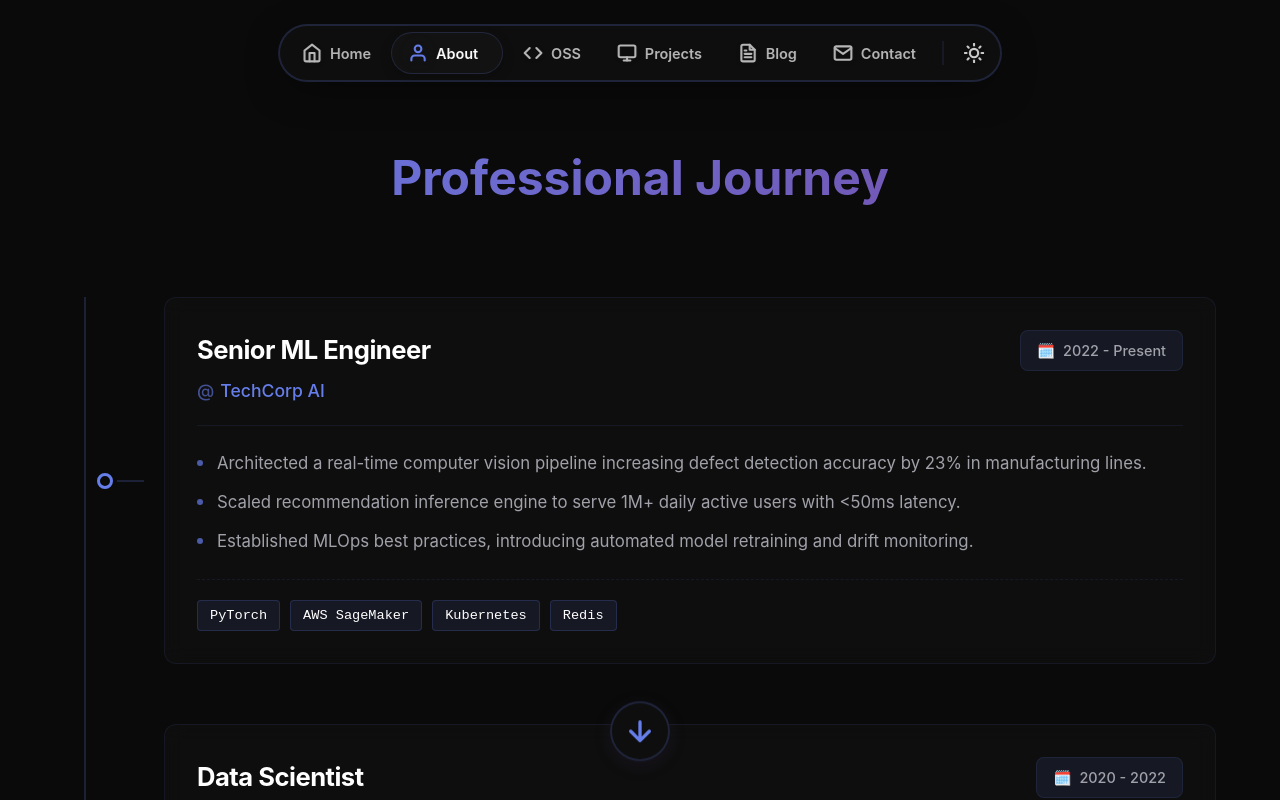
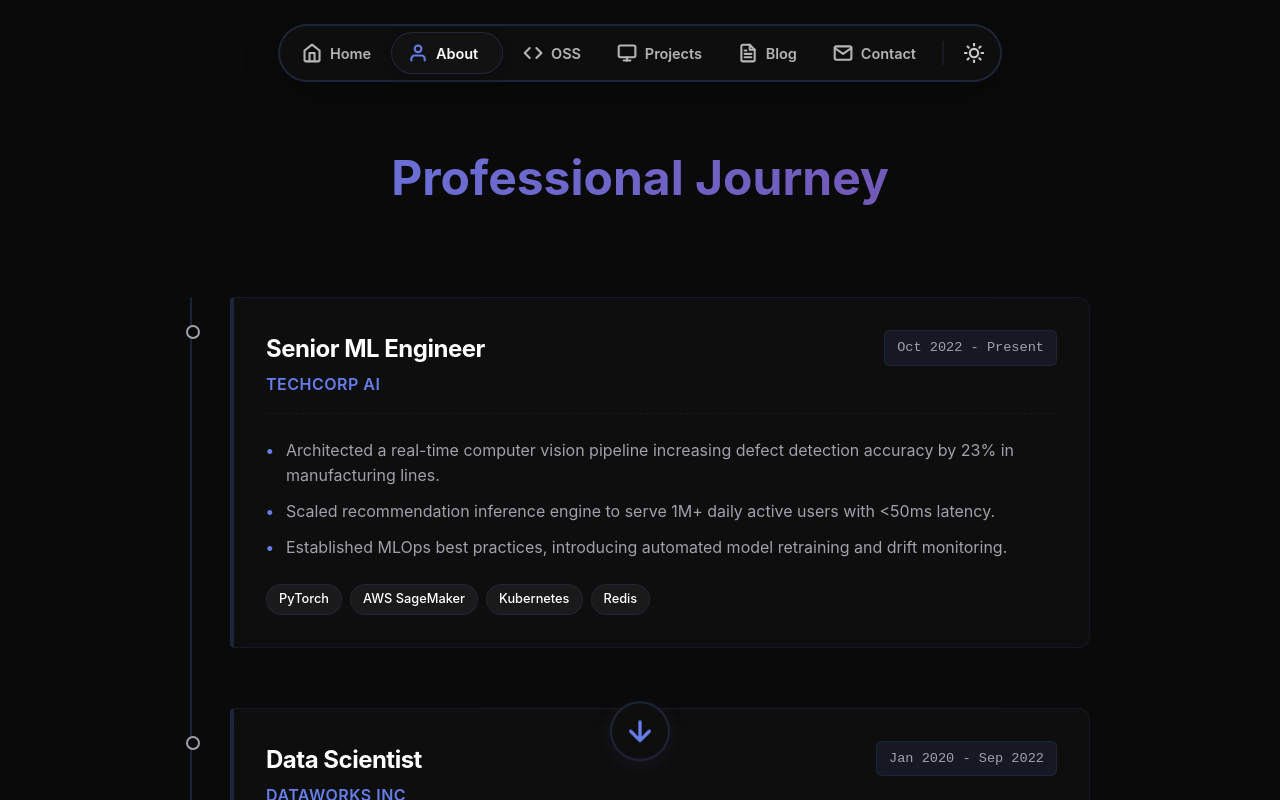
Before and after one commit to AlanPonnachan/AlanPonnachan.github.io, a React (Create React App) app: page / in a window 1280 px wide. Both pictures are taken after a click on the button "About". Shown: the top 800 px of the page. Built offline with nearby package versions, Linux system fonts and the light colour scheme.

Commit message:
improve about page

```diff
--- a/src/App.css
+++ b/src/App.css
@@ -408,7 +408,11 @@ body {
 .about-image img { width: 100%; height: auto; border-radius: 20px; }
 .image-overlay { position: absolute; bottom: 20px; left: 20px; background: rgba(102, 126, 234, 0.9); color: white; padding: 8px 16px; border-radius: 25px; font-size: 14px; font-weight: 500; }
 
-/* Experience Timeline */
+/* Experience Timeline & About Structure */
+.about {
+  padding: 40px 0 80px;
+}
+
 .experience-section h2 {
   font-size: 3rem;
   font-weight: 700;
@@ -422,146 +426,117 @@ body {
 
 .experience-timeline {
   position: relative;
-  max-width: 100%;
+  max-width: 900px; /* Optimal reading width */
   margin: 0 auto;
-  padding-left: 20px;
+  padding-left: 40px; /* Space for the line */
 }
 
-/* The main vertical line running down the left */
+/* The Continuous Vertical Line */
 .experience-timeline::before {
   content: '';
   position: absolute;
-  left: 20px;
+  left: 0;
   top: 0;
   bottom: 0;
   width: 2px;
   background: var(--border-color-strong);
+  border-radius: 2px;
 }
 
 .experience-item {
   position: relative;
   margin-bottom: 60px;
-  display: flex;
-  gap: 30px;
 }
 
 .experience-item:last-child {
   margin-bottom: 0;
 }
 
-/* Visual Connector (Dot + Horizontal Line) */
-.timeline-connector {
-  display: flex;
-  align-items: center;
-  min-width: 50px; /* Space for the connector */
+/* The Timeline Dot (Pseudo-element) */
+.experience-item::before {
+  content: '';
+  position: absolute;
+  left: -44px; /* Align perfectly with vertical line */
+  top: 28px;
+  width: 10px;
+  height: 10px;
+  border-radius: 50%;
+  background: var(--background-color);
+  border: 2px solid var(--text-secondary);
+  transition: all 0.3s ease;
+  z-index: 1;
 }
 
-.timeline-dot {
-  width: 16px;
-  height: 16px;
-  background: var(--background-color);
-  border: 3px solid var(--gradient-start);
-  border-radius: 50%;
-  position: absolute;
-  left: 13px; /* Aligned with main vertical line */
-  z-index: 2;
-  transition: all 0.3s ease;
-  box-shadow: 0 0 0 4px rgba(10, 10, 10, 1); /* Creates a gap around the dot */
+/* Dot Glow on Hover */
+.experience-item:hover::before {
+  background: var(--gradient-start);
+  border-color: var(--gradient-start);
+  box-shadow: 0 0 15px var(--hero-glow-1);
+  transform: scale(1.3);
 }
 
-.timeline-line {
-  height: 2px;
-  width: 40px;
-  background: var(--border-color-strong);
-  position: absolute;
-  left: 20px;
-  transition: width 0.3s ease, background-color 0.3s ease;
+/* Modern Card Content */
+.exp-content {
+  background: var(--card-background);
+  /* Glassmorphism subtle effect */
+  backdrop-filter: blur(10px);
+  border: 1px solid var(--border-color);
+
+  /* The "Accent" Border on the left */
+  border-left: 4px solid var(--border-color-strong);
+
+  border-radius: 4px 12px 12px 4px; /* Square left, rounded right */
+  padding: 32px;
+  transition: all 0.3s cubic-bezier(0.4, 0, 0.2, 1);
 }
 
-/* Hover effects for the connector */
-.experience-item:hover .timeline-dot {
-  background: var(--gradient-start);
-  box-shadow: 0 0 15px var(--hero-glow-1);
-  transform: scale(1.2);
+/* Hover Effect: Card Lifts & Glows */
+.experience-item:hover .exp-content {
+  transform: translateX(10px); /* Move slightly right */
+  border-left-color: var(--gradient-start); /* Light up the accent border */
+  box-shadow: 0 5px 30px -10px rgba(0,0,0,0.3);
+  background: linear-gradient(to right, var(--hero-glow-1), transparent);
 }
 
-.experience-item:hover .timeline-line {
-  background: var(--gradient-start);
-  width: 50px; /* Line grows slightly to connect to card */
-}
-
-/* The Main Card */
-.exp-content {
-  flex: 1;
-  background: var(--card-background);
-  border: 1px solid var(--border-color);
-  border-radius: 12px;
-  padding: 32px;
-  backdrop-filter: blur(10px);
-  position: relative;
-  transition: all 0.3s ease, box-shadow 0.3s ease-in-out;
-}
-
-/* Glow Effect */
-.exp-content:hover {
-  transform: translateY(-3px);
-  border-color: var(--border-color-strong);
-  box-shadow: 0 0 25px 5px var(--cursor-glow);
-}
-
-/* Card Header Area */
+/* Header Typography */
 .exp-header {
   display: flex;
   justify-content: space-between;
   align-items: flex-start;
   margin-bottom: 24px;
-  border-bottom: 1px solid var(--border-color);
-  padding-bottom: 20px;
+  border-bottom: 1px dashed var(--border-color);
+  padding-bottom: 15px;
   flex-wrap: wrap;
-  gap: 15px;
-}
-
-.exp-role-wrapper {
-  display: flex;
-  flex-direction: column;
+  gap: 10px;
 }
 
 .exp-header h4 {
-  font-size: 1.6rem;
+  font-size: 1.5rem;
   font-weight: 700;
   color: var(--text-primary);
-  margin-bottom: 6px;
-  letter-spacing: -0.02em;
+  margin-bottom: 4px;
+  letter-spacing: -0.5px;
 }
 
 .exp-company {
-  font-size: 1.1rem;
-  font-weight: 500;
+  font-size: 1rem;
   color: var(--gradient-start);
-  display: flex;
-  align-items: center;
+  font-weight: 600;
+  text-transform: uppercase;
+  letter-spacing: 0.5px;
 }
 
-.exp-company::before {
-  content: '@';
-  margin-right: 6px;
-  opacity: 0.6;
-}
-
-.exp-period-badge {
+.exp-period {
+  font-family: 'Fira Code', monospace;
+  font-size: 0.85rem;
+  color: var(--text-secondary);
   background: var(--hero-glow-1);
-  color: var(--text-secondary);
-  padding: 8px 16px;
-  border-radius: 8px;
-  font-size: 0.9rem;
-  font-weight: 500;
-  display: flex;
-  align-items: center;
-  gap: 8px;
+  padding: 6px 12px;
+  border-radius: 6px;
   border: 1px solid var(--border-color);
 }
 
-/* Highlights List */
+/* Highlights */
 .exp-highlights {
   list-style: none;
   margin-bottom: 24px;
@@ -570,49 +545,66 @@ body {
 .exp-highlights li {
   position: relative;
   padding-left: 20px;
-  margin-bottom: 12px;
+  margin-bottom: 10px;
   color: var(--text-secondary);
   line-height: 1.6;
-  font-size: 1.05rem;
+  font-size: 1rem;
 }
 
 .exp-highlights li::before {
-  content: '';
+  content: '•'; /* Simple bullet is cleaner */
+  color: var(--gradient-start);
   position: absolute;
   left: 0;
-  top: 10px;
-  width: 6px;
-  height: 6px;
-  background: var(--gradient-start);
-  border-radius: 50%;
-  opacity: 0.7;
+  font-weight: bold;
 }
 
-/* Tech Stack Tags */
+/* Tech Stack Chips */
 .exp-tech-stack {
   display: flex;
   flex-wrap: wrap;
-  gap: 10px;
-  margin-top: auto;
-  padding-top: 20px;
-  border-top: 1px dashed var(--border-color);
+  gap: 8px;
 }
 
 .exp-tech-tag {
-  font-size: 0.85rem;
-  font-family: 'Fira Code', monospace;
+  font-size: 0.8rem;
+  font-weight: 500;
   color: var(--text-primary);
-  background: var(--hero-glow-1);
+  background: rgba(255, 255, 255, 0.05);
   padding: 4px 12px;
-  border-radius: 4px;
-  border: 1px solid var(--border-color-strong);
-  transition: all 0.2s ease;
+  border-radius: 100px; /* Pill shape */
+  border: 1px solid var(--border-color);
+  transition: all 0.2s;
 }
 
-.exp-tech-tag:hover {
-  background: var(--gradient-start);
-  color: white;
+.experience-item:hover .exp-tech-tag {
   border-color: var(--gradient-start);
+  background: var(--hero-glow-1);
+}
+
+/* Responsive */
+@media (max-width: 768px) {
+  .experience-timeline {
+    padding-left: 20px; /* Less padding on mobile */
+  }
+
+  .experience-timeline::before {
+    left: 0;
+  }
+
+  .experience-item::before {
+    left: -24px; /* Adjust dot position for mobile */
+    top: 32px;
+  }
+
+  .exp-header {
+    flex-direction: column;
+    gap: 8px;
+  }
+
+  .exp-period {
+    align-self: flex-start;
+  }
 }
 
 /* Responsive Adjustments */
--- a/src/App.js
+++ b/src/App.js
@@ -209,7 +209,7 @@ const About = () => {
     {
       role: "Senior ML Engineer",
       company: "TechCorp AI",
-      period: "2022 - Present",
+      period: "Oct 2022 - Present",
       tech: ["PyTorch", "AWS SageMaker", "Kubernetes", "Redis"],
       highlights: [
         "Architected a real-time computer vision pipeline increasing defect detection accuracy by 23% in manufacturing lines.",
@@ -220,7 +220,7 @@ const About = () => {
     {
       role: "Data Scientist",
       company: "DataWorks Inc",
-      period: "2020 - 2022",
+      period: "Jan 2020 - Sep 2022",
       tech: ["Python", "Scikit-learn", "Airflow", "PostgreSQL"],
       highlights: [
         "Developed churn prediction models that identified high-risk customers, leading to a 35% reduction in churn.",
@@ -231,7 +231,7 @@ const About = () => {
     {
       role: "ML Research Intern",
       company: "AI Research Lab",
-      period: "2019 - 2020",
+      period: "Jun 2019 - Dec 2019",
       tech: ["TensorFlow", "Keras", "NumPy", "Pandas"],
       highlights: [
         "Investigated novel transformer architectures for multivariate time-series forecasting.",
@@ -248,19 +248,13 @@ const About = () => {
         <div className="experience-timeline">
           {experience.map((exp, index) => (
             <div key={index} className="experience-item">
-              <div className="timeline-connector">
-                <div className="timeline-dot"></div>
-                <div className="timeline-line"></div>
-              </div>
               <div className="exp-content">
                 <div className="exp-header">
-                  <div className="exp-role-wrapper">
+                  <div>
                     <h4>{exp.role}</h4>
                     <span className="exp-company">{exp.company}</span>
                   </div>
-                  <div className="exp-period-badge">
-                    <span>🗓️</span> {exp.period}
-                  </div>
+                  <span className="exp-period">{exp.period}</span>
                 </div>
 
                 <ul className="exp-highlights">
@@ -293,38 +287,72 @@ const OSS = () => {
 
   const contributions = [
     {
-      project: "TensorFlow",
-      repo: "tensorflow/tensorflow",
-      // Logo is now auto-generated!
-      description: "Fixed a critical bug in the `tf.data` API preventing proper dataset shuffling with large buffer sizes. Improved pipeline reliability for distributed training.",
-      tags: ["Python", "C++", "Distributed Systems"],
-      prLink: "https://github.com/tensorflow/tensorflow/pull/123",
+      project: "Litellm",
+      repo: "BerriAI/litellm",
+      description: "Implemented end-to-end support for Anthropic’s beta Memory tool by extending tool schemas, transformation logic, and header propagation.",
+      tags: ["Agent Memory", "Applied AI", "API Integration"],
+      prLink: "https://github.com/BerriAI/litellm/pull/16115",
       extraLinks: [
-        { label: "Engineering Blog", url: "#" },
-        { label: "Performance Benchmarks", url: "#" }
+        { label: "Feature Deep Dive", url: "https://docs.litellm.ai/docs/providers/anthropic" },
+        { label: "Anthropic Guide", url: "https://platform.claude.com/docs/en/agents-and-tools/tool-use/memory-tool" },
       ]
     },
     {
-      project: "Hugging Face",
-      repo: "huggingface/transformers",
-      description: "Contributed a custom kernel for T5 model inference, reducing latency by 15% on CPU-based environments via vectorized operations.",
-      tags: ["PyTorch", "Performance", "NLP"],
-      prLink: "https://github.com/huggingface/transformers/pull/456",
+      project: "Pydantic",
+      repo: "pydantic/pydantic-ai",
+      description: "Designed and shipped runtime, context-aware configuration for built-in agent tools, enabling per-request parameterization and conditional tool availability.",
+      tags: ["LLM Agents", "Context-Aware Systems", "Tool Calling"],
+      prLink: "https://github.com/pydantic/pydantic-ai/pull/3600",
       extraLinks: [
-        { label: "Feature Deep Dive", url: "#" },
-        { label: "Release Notes", url: "#" }
+        { label: "Feature Deep Dive", url: "https://ai.pydantic.dev/builtin-tools/#dynamic-configuration" },
+        { label: "View Issue", url: "https://github.com/pydantic/pydantic-ai/issues/3555" }
       ]
     },
     {
-      project: "Scikit-learn",
-      repo: "scikit-learn/scikit-learn",
-      description: "Implemented Mean Absolute Percentage Error (MAPE) in the regression metrics module, including mathematical documentation and comprehensive unit tests.",
-      tags: ["Python", "Statistics", "Documentation"],
-      prLink: "https://github.com/scikit-learn/scikit-learn/pull/789",
+      project: "Huggingface",
+      repo: "huggingface/cookbook",
+      description: "Added a hands-on notebook to the Hugging Face Cookbook demonstrating how to build a documentation QA chatbot using synthetic data and efficient fine-tuning.",
+      tags: ["LLM Fine-Tuning", "Synthetic Data", "ML Pipelines"],
+      prLink: "https://github.com/huggingface/cookbook/pull/294",
       extraLinks: [
-        { label: "Algorithm Spec", url: "#" }
+        { label: "Cookbook", url: "https://huggingface.co/learn/cookbook/en/fine_tune_chatbot_docs_synthetic" },
+        { label: "Meta Synthetic Data Kit", url: "https://github.com/meta-llama/synthetic-data-kit" }
       ]
-    }
+    },
+    {
+      project: "Chonkie",
+      repo: "chonkie-inc/chonkie",
+      description: "Implemented an Elasticsearch-backed vector store for Chonkie, including automatic index creation, dense_vector mappings, bulk ingestion, and kNN search.",
+      tags: ["Vector Databases", "Semantic Search", "Retrieval Systems"],
+      prLink: "https://github.com/chonkie-inc/chonkie/pull/314",
+      extraLinks: [
+        { label: "Feature Deep Dive", url: "https://docs.chonkie.ai/oss/handshakes/elastic-handshake" },
+        { label: "Elasticsearch", url: "https://www.elastic.co/elasticsearch/vector-database" },
+
+      ]
+    },
+    {
+      project: "Huggingface",
+      repo: "huggingface/diffusers",
+      description: "Enabled up to ~3× faster diffusion inference in Diffusers by integrating MagCache, a magnitude-aware adaptive caching mechanism for transformer-based diffusion models.",
+      tags: ["Diffusion Models", "Inference Acceleration", "Adaptive Caching"],
+      prLink: "https://github.com/huggingface/diffusers/pull/12744",
+      extraLinks: [
+        { label: "Paper", url: "https://openreview.net/pdf?id=KZn7TDOL4J" },
+        { label: "Feature Deep Dive", url: "https://zehong-ma.github.io/MagCache/" }
+      ]
+    },
+    {
+      project: "Litellm",
+      repo: "BerriAI/litellm",
+      description: "Contributed a robust implementation of graduated tiered pricing to LiteLLM, fixing incorrect cost calculations and stabilizing fallback behavior.",
+      tags: ["Usage-Based Billing", "Backend Systems", "Applied AI"],
+      prLink: "https://github.com/BerriAI/litellm/pull/16150",
+      extraLinks: [
+        { label: "Release Notes", url: "https://docs.litellm.ai/release_notes" },
+        { label: "Issue", url: "https://github.com/BerriAI/litellm/issues/15423" },
+      ]
+    },
   ];
 
   return (
```
